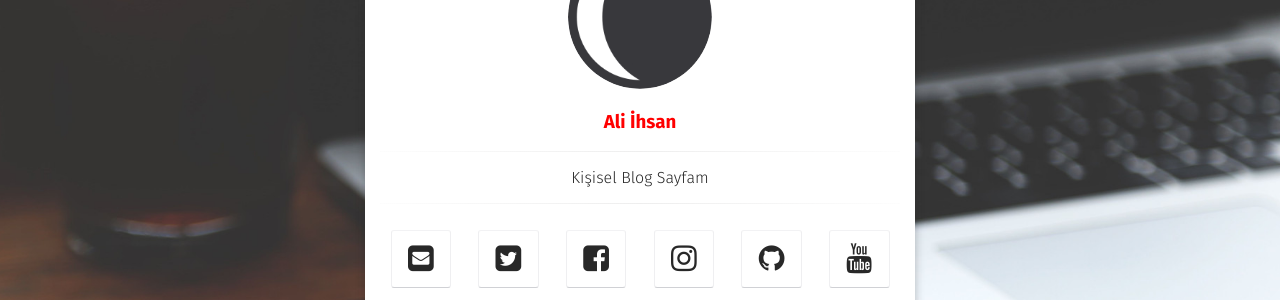
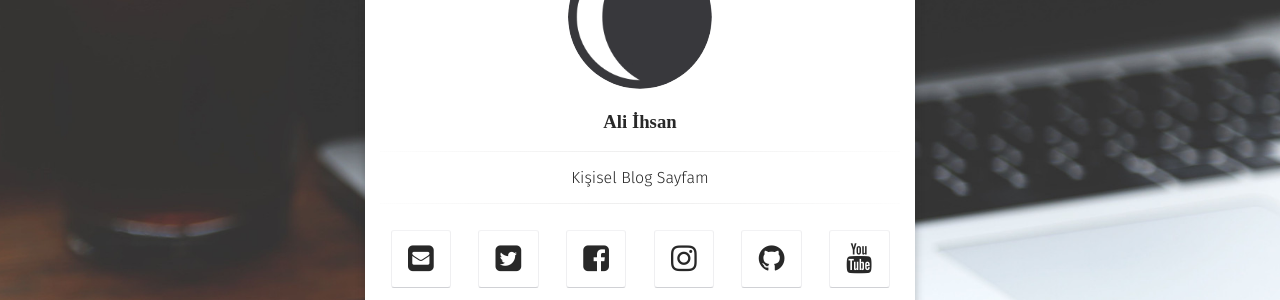
Before and after one commit to alikaraca/alikaraca.github.io, a Jekyll site: the page built from index.html, in a window 1280 px wide. Shown: the part 288-588 px from the top of the page. Built offline with Jekyll 4.4.1, drawn with Linux system fonts in a browser that asks for light colours; some web fonts are replaced.

Commit message:
Update home.html

```diff
--- a/_layouts/home.html
+++ b/_layouts/home.html
@@ -20,7 +20,7 @@ layout: compress
                     </a>
                     <h3 class="title">
                         <a class="zoombtn" href="{{ site.url }}">
-                        	<p style="color:red;">{{ site.title }}</p>
+                        	<p style="font-family:Harlow Solid Italic;">{{ site.title }}</p>
 			            </a>
                     </h3>
                     <hr class="hr-line">
```
